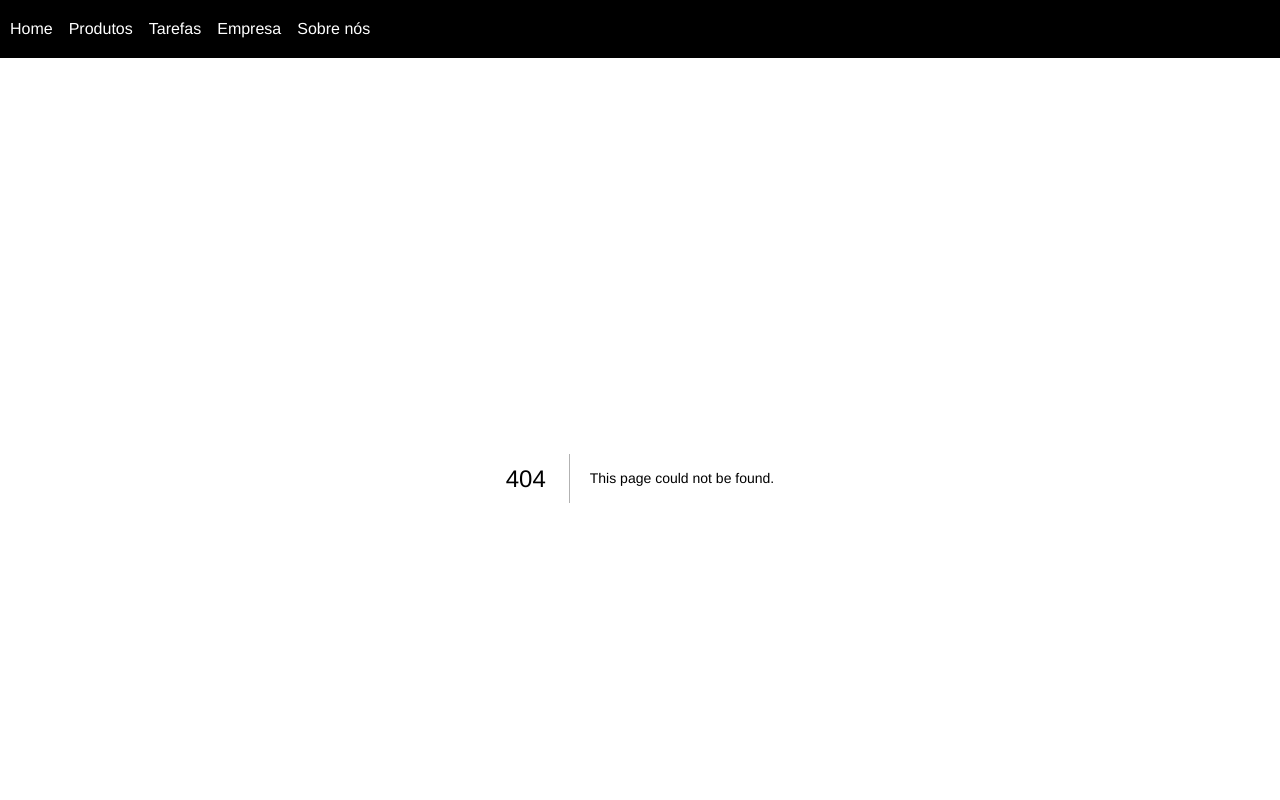
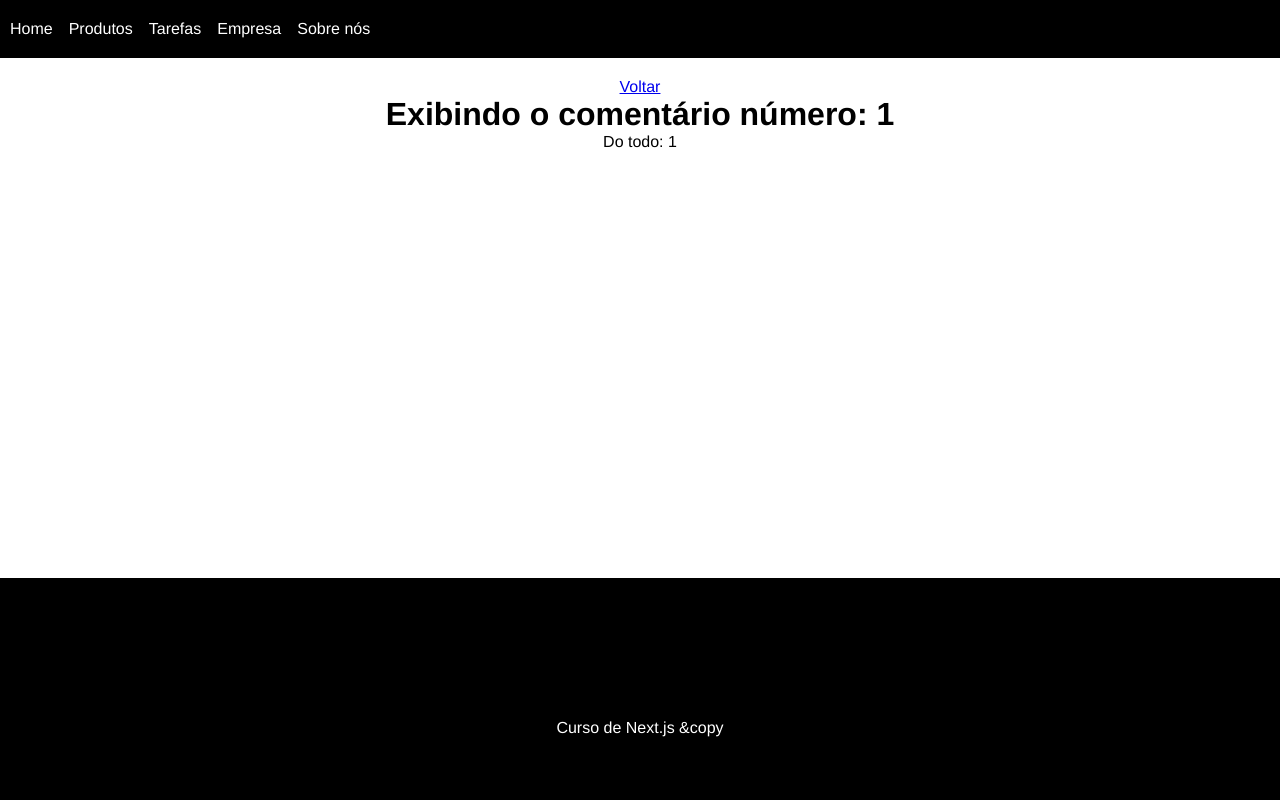
Before and after one commit to joao-damorim/react-nextjs-fundamentals, a Next.js app: page /todos/1/comments/1 in a window 1280 px wide. Before the commit this address had no page. Shown: the top 800 px of the page. Built offline with nearby package versions, Linux system fonts and the light colour scheme.

Commit message:
Dynamic Routes

```diff
--- /dev/null
+++ b/src/pages/todos/[todoId]/comments/[commentId].tsx
@@ -0,0 +1,21 @@
+import Link from "next/link";
+
+import { useRouter } from 'next/router'
+
+export default function Comment() {
+
+    const router = useRouter();
+
+    const todoId = router.query.todoId
+    const commentId = router.query.commentId
+
+    return (
+        <>
+            <Link href={`/todos/${todoId}`}>
+                Voltar
+            </Link>
+            <h1>Exibindo o comentário número: {commentId}</h1>
+            <p>Do todo: {todoId}</p>
+        </>
+    )
+}
--- a/src/pages/todos.tsx
+++ b/src/pages/todos/index.tsx
@@ -1,4 +1,4 @@
-import styles from '../styles/Todos.module.css'
+import styles from '../../styles/Todos.module.css'
 
 export async function getStaticProps() {
     const data = await fetch('https://jsonplaceholder.typicode.com/todos')
```
Also changed, not shown: src/pages/todos/[todoId].tsx (added, +20 -0 lines).
